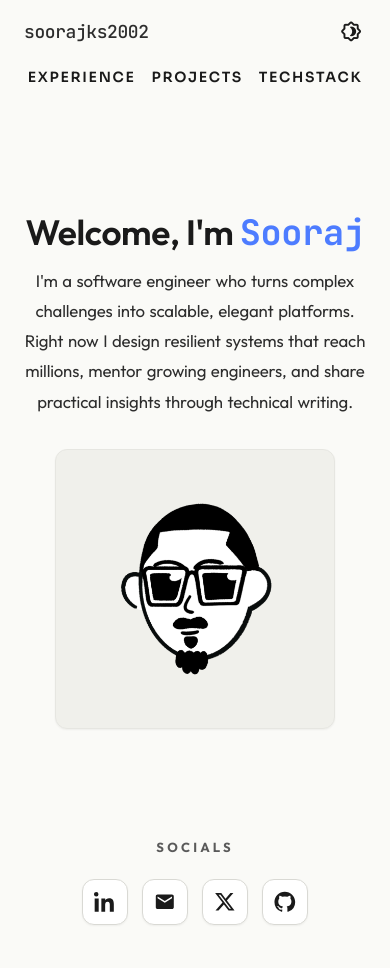
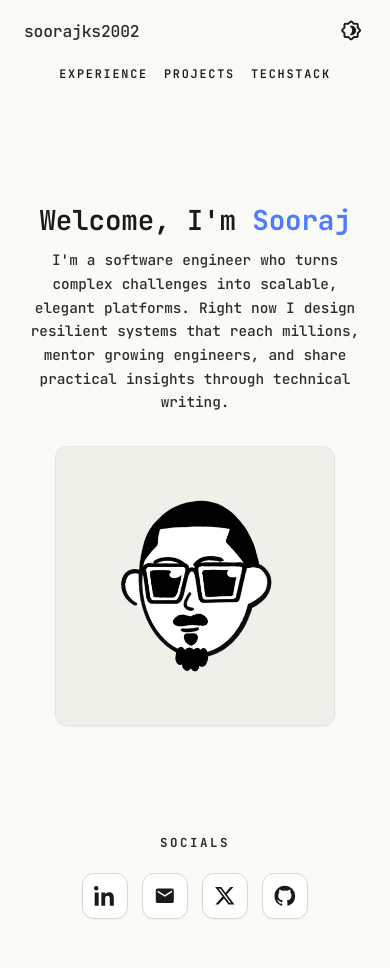
Before and after one commit to soorajks2002/soorajks2002.github.io, a plain HTML site: page index.html in a window 390 px wide. Drawn offline with nearby package versions, Linux system fonts and the light colour scheme.

Commit message:
feat: change all fonts to jetbrains mono

```diff
--- a/style.css
+++ b/style.css
@@ -1,5 +1,5 @@
 /* Import refreshed type palette */
-@import url('https://fonts.googleapis.com/css2?family=JetBrains+Mono:wght@400;500;600;700&family=Outfit:wght@400;500;600;700&family=Sora:wght@500;600&family=Material+Symbols+Rounded:opsz,wght,FILL,GRAD@24,400,0,0&display=swap');
+@import url('https://fonts.googleapis.com/css2?family=JetBrains+Mono:wght@400;500;600;700&family=Material+Symbols+Rounded:opsz,wght,FILL,GRAD@24,400,0,0&display=swap');
 
 /* Reset and base styles */
 * {
@@ -13,18 +13,18 @@
 /* Modern Sophisticated Theme Variables */
 :root {
     /* Typeface system */
-    --font-body: 'Outfit', 'Plus Jakarta Sans', sans-serif;
-    --font-display: var(--font-body);
-    --font-hero: var(--font-body);
-    --font-meta: var(--font-body);
-    --font-nav: 'Sora', 'Plus Jakarta Sans', sans-serif;
-    --font-code: 'JetBrains Mono', 'Fira Code', 'Source Code Pro', ui-monospace, SFMono-Regular, Menlo, Monaco, Consolas, 'Liberation Mono', 'Courier New', monospace;
+    --font-body: 'JetBrains Mono', monospace;
+    --font-display: 'JetBrains Mono', monospace;
+    --font-hero: 'JetBrains Mono', monospace;
+    --font-meta: 'JetBrains Mono', monospace;
+    --font-nav: 'JetBrains Mono', monospace;
+    --font-code: 'JetBrains Mono', monospace;
 
     /* Weight tokens */
-    --weight-body: 100;
+    --weight-body: 400;
     --weight-medium: 500;
     --weight-semibold: 600;
-    --weight-bold: 900;
+    --weight-bold: 700;
 
     /* Light Theme - Warm off-white */
     --bg-color: #fafaf7;
@@ -101,15 +101,15 @@
 
 /* Base typography */
 body {
-    /* Refined sans for primary copy */
+    /* JetBrains Mono for primary copy */
     font-family: var(--font-body);
-    font-size: 16px;
-    line-height: 1.74;
+    font-size: clamp(0.86rem, 0.84rem + 0.16vw, 0.94rem);
+    line-height: 1.6;
     color: var(--text-color);
     background-color: var(--bg-color);
     transition: background-color 0.3s cubic-bezier(0.4, 0, 0.2, 1), color 0.3s cubic-bezier(0.4, 0, 0.2, 1), opacity 0.22s ease, transform 0.22s ease;
     font-weight: var(--weight-body);
-    letter-spacing: 0.01em;
+    letter-spacing: 0.006em;
 }
 
 .sr-only {
@@ -160,12 +160,12 @@ body.page-exit {
 
 /* Brand - Simple Text */
 .nav-brand {
-    font-family: 'JetBrains Mono', 'JetBrainsMono';
-    font-size: 1.25rem;
+    font-family: var(--font-nav);
+    font-size: 1.08rem;
     font-weight: var(--weight-medium);
     color: var(--text-color);
     text-decoration: none;
-    letter-spacing: -0.02em;
+    letter-spacing: -0.01em;
 }
 
 .nav-brand:hover {
@@ -204,10 +204,10 @@ body.page-exit {
     text-decoration: none;
     font-weight: var(--weight-semibold);
     font-size: 0.86rem;
-    letter-spacing: 0.12em;
+    letter-spacing: 0.15em;
     text-transform: uppercase;
     transition: color 0.2s ease;
-    padding: 0.25rem 0;
+    padding: 0.3rem 0;
     position: relative;
 }
 
@@ -358,30 +358,30 @@ body.page-home .hero {
 
 .hero-content h1 {
     font-family: var(--font-hero);
-    font-size: clamp(2.6rem, 3vw + 1.6rem, 3.5rem);
+    font-size: clamp(1.88rem, 1.54rem + 1.15vw, 2.4rem);
     font-weight: var(--weight-semibold);
-    line-height: 1.15;
-    margin-bottom: 0.75rem;
+    line-height: 1.16;
+    margin-bottom: 0.7rem;
     color: var(--text-color);
-    letter-spacing: -0.01em;
+    letter-spacing: -0.005em;
 }
 
 .highlight {
     color: var(--highlight-color);
-    font-family: 'JetBrains Mono', 'JetBrainsMono', monospace;
+    font-family: var(--font-code);
     font-weight: var(--weight-bold);
 }
 
 .hero-description {
-    font-family: var(--font-meta);
-    font-size: 1.1rem;
-    line-height: 1.7;
+    font-family: var(--font-body);
+    font-size: clamp(0.92rem, 0.88rem + 0.22vw, 1.06rem);
+    line-height: 1.68;
     color: var(--text-secondary);
     margin-bottom: 0;
-    font-weight: var(--weight-body);
-    max-width: 62ch;
-    letter-spacing: -0.01em;
-    word-spacing: 0.08em;
+    font-weight: var(--weight-medium);
+    max-width: 54ch;
+    letter-spacing: -0.003em;
+    word-spacing: 0.035em;
 }
 
 .hero-photo {
@@ -435,7 +435,7 @@ body.page-home .hero {
 .photo-placeholder {
     color: var(--text-muted);
     text-align: center;
-    font-size: 0.9rem;
+    font-size: clamp(0.7rem, 0.68rem + 0.12vw, 0.82rem);
     padding: 2rem;
 }
 
@@ -454,44 +454,44 @@ h4 {
 
 h1 {
     font-weight: var(--weight-semibold);
-    font-size: 2rem;
+    font-size: clamp(1.54rem, 1.32rem + 1vw, 2.2rem);
     margin-top: 0.25rem;
     margin-bottom: 1rem;
     line-height: 1.2;
 }
 
 h2 {
-    font-size: 1.5rem;
+    font-size: clamp(1.18rem, 1.1rem + 0.55vw, 1.6rem);
     margin-top: 2.5rem;
     margin-bottom: 0.75rem;
     line-height: 1.25;
 }
 
 h3 {
-    font-size: 1.25rem;
+    font-size: clamp(1.02rem, 1.0rem + 0.26vw, 1.22rem);
     margin-top: 2rem;
     margin-bottom: 0.5rem;
     line-height: 1.3;
 }
 
 h4 {
-    font-size: 1.1rem;
+    font-size: clamp(0.94rem, 0.92rem + 0.16vw, 1.06rem);
     margin-top: 1.5rem;
     margin-bottom: 0.5rem;
     line-height: 1.35;
 }
 
 p {
-    font-size: 1rem;
-    line-height: 1.78;
+    font-size: clamp(0.86rem, 0.84rem + 0.12vw, 0.94rem);
+    line-height: 1.64;
     margin-bottom: 1rem;
     color: var(--text-color);
     font-weight: var(--weight-body);
 }
 
 .lead {
-    font-size: 1.05rem;
-    line-height: 1.8;
+    font-size: clamp(0.9rem, 0.88rem + 0.2vw, 1.04rem);
+    line-height: 1.68;
     color: var(--text-muted);
     margin-bottom: 1.75rem;
     font-weight: var(--weight-medium);
@@ -632,7 +632,7 @@ blockquote {
 .job h3 {
     margin-bottom: 0.35rem;
     margin-top: 0;
-    font-size: 1.18rem;
+    font-size: clamp(1rem, 0.98rem + 0.26vw, 1.14rem);
     font-weight: var(--weight-semibold);
     font-family: var(--font-display);
     color: var(--text-color);
@@ -642,11 +642,12 @@ blockquote {
 
 .project-meta,
 .job-meta {
+    font-family: var(--font-meta);
     color: var(--text-muted);
-    font-size: 0.95rem;
+    font-size: clamp(0.7rem, 0.68rem + 0.12vw, 0.82rem);
     font-weight: var(--weight-medium);
     margin-bottom: 0.65rem;
-    letter-spacing: 0.06em;
+    letter-spacing: 0.1em;
     text-transform: uppercase;
 }
 
@@ -680,8 +681,8 @@ blockquote {
     margin-bottom: 1rem;
     color: var(--text-color);
     font-weight: var(--weight-body);
-    font-size: 1.05rem;
-    line-height: 1.75;
+    font-size: clamp(0.88rem, 0.86rem + 0.14vw, 0.96rem);
+    line-height: 1.62;
 }
 
 .project-links {
@@ -691,7 +692,8 @@ blockquote {
 }
 
 .project-links a {
-    font-size: 0.9rem;
+    font-family: var(--font-nav);
+    font-size: 0.84rem;
     font-weight: var(--weight-medium);
     color: var(--text-color);
     padding: 0.4rem 0.75rem;
@@ -731,8 +733,8 @@ blockquote {
 .content li {
     margin-bottom: 0.5rem;
     color: var(--text-color);
-    font-size: 1.02rem;
-    line-height: 1.7;
+    font-size: clamp(0.86rem, 0.84rem + 0.12vw, 0.94rem);
+    line-height: 1.64;
 }
 
 /* Override any global list styling that might be causing dots */
@@ -773,11 +775,11 @@ blockquote {
 
 .socials-eyebrow {
     font-family: var(--font-meta);
-    font-size: 0.82rem;
-    letter-spacing: 0.24em;
+    font-size: clamp(0.78rem, 0.74rem + 0.16vw, 0.92rem);
+    letter-spacing: 0.2em;
     text-transform: uppercase;
-    color: var(--text-muted);
-    font-weight: var(--weight-semibold);
+    color: var(--text-secondary);
+    font-weight: var(--weight-bold);
 }
 
 .socials-links {
@@ -843,7 +845,7 @@ blockquote {
     }
 
     .nav-brand {
-        font-size: 1.12rem;
+        font-size: 1.02rem;
     }
 
     .nav-links {
@@ -853,7 +855,7 @@ blockquote {
     }
 
     .nav-links a {
-        font-size: 0.88rem;
+        font-size: 0.74rem;
     }
 
     .theme-toggle {
@@ -885,12 +887,12 @@ blockquote {
     }
 
     .hero-content h1 {
-        font-size: 2.2rem;
+        font-size: 1.72rem;
     }
 
     .hero-description {
-        font-size: 1.05rem;
-        line-height: 1.8;
+        font-size: 0.9rem;
+        line-height: 1.64;
     }
 
     body.page-home .hero {
@@ -898,32 +900,32 @@ blockquote {
     }
 
     h1 {
-        font-size: 2rem;
+        font-size: 1.52rem;
     }
 
     h2 {
-        font-size: 1.65rem;
+        font-size: 1.24rem;
     }
 
     h3 {
-        font-size: 1.3rem;
+        font-size: 1.0rem;
     }
 
     h4 {
-        font-size: 1.1rem;
+        font-size: 0.92rem;
     }
 
     p {
-        font-size: 1rem;
+        font-size: 0.88rem;
     }
 
     .lead {
-        font-size: 1.1rem;
+        font-size: 0.94rem;
     }
 
     .project h3,
     .job h3 {
-        font-size: 1.25rem;
+        font-size: 1.02rem;
     }
 
     .project-links {
```
